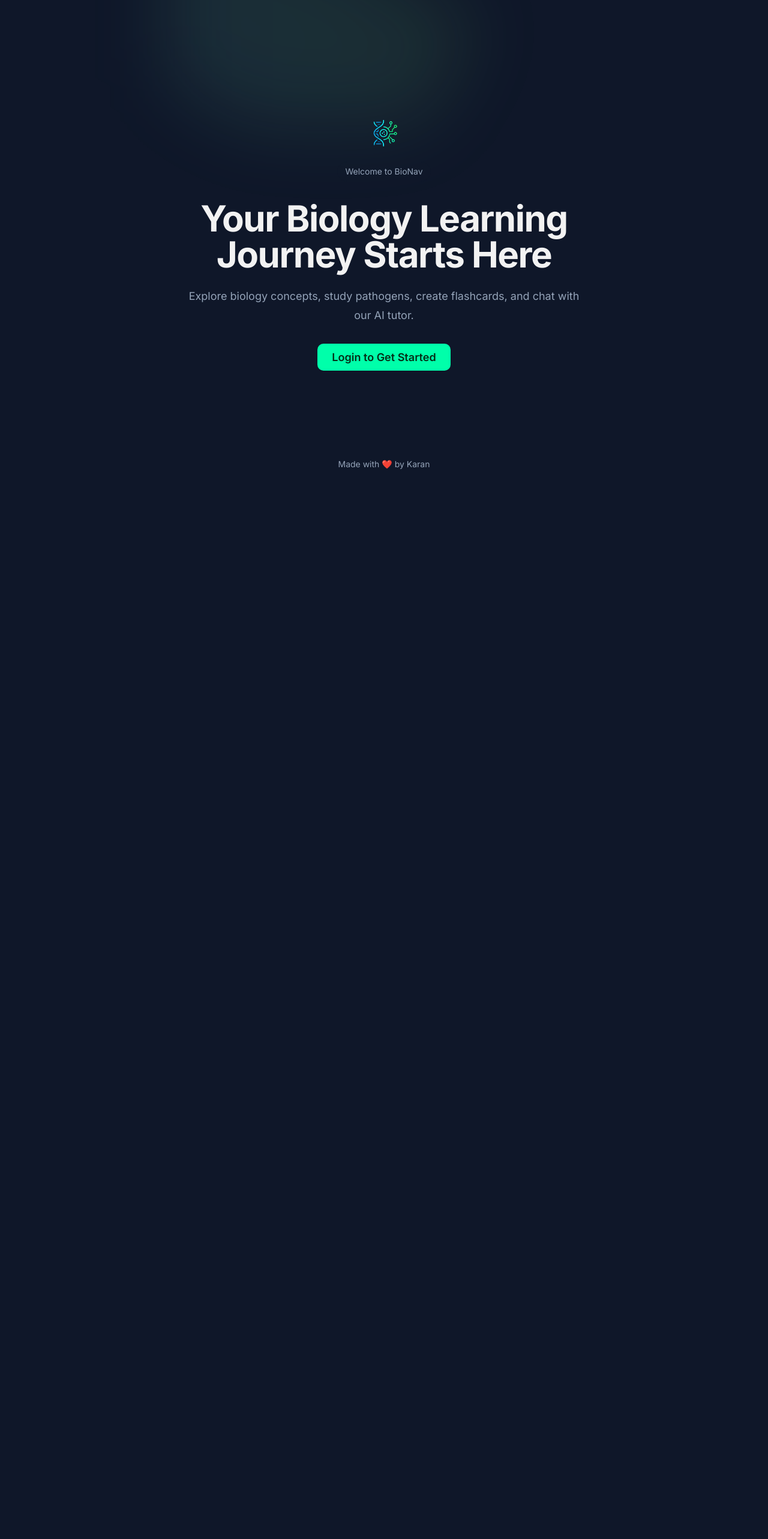
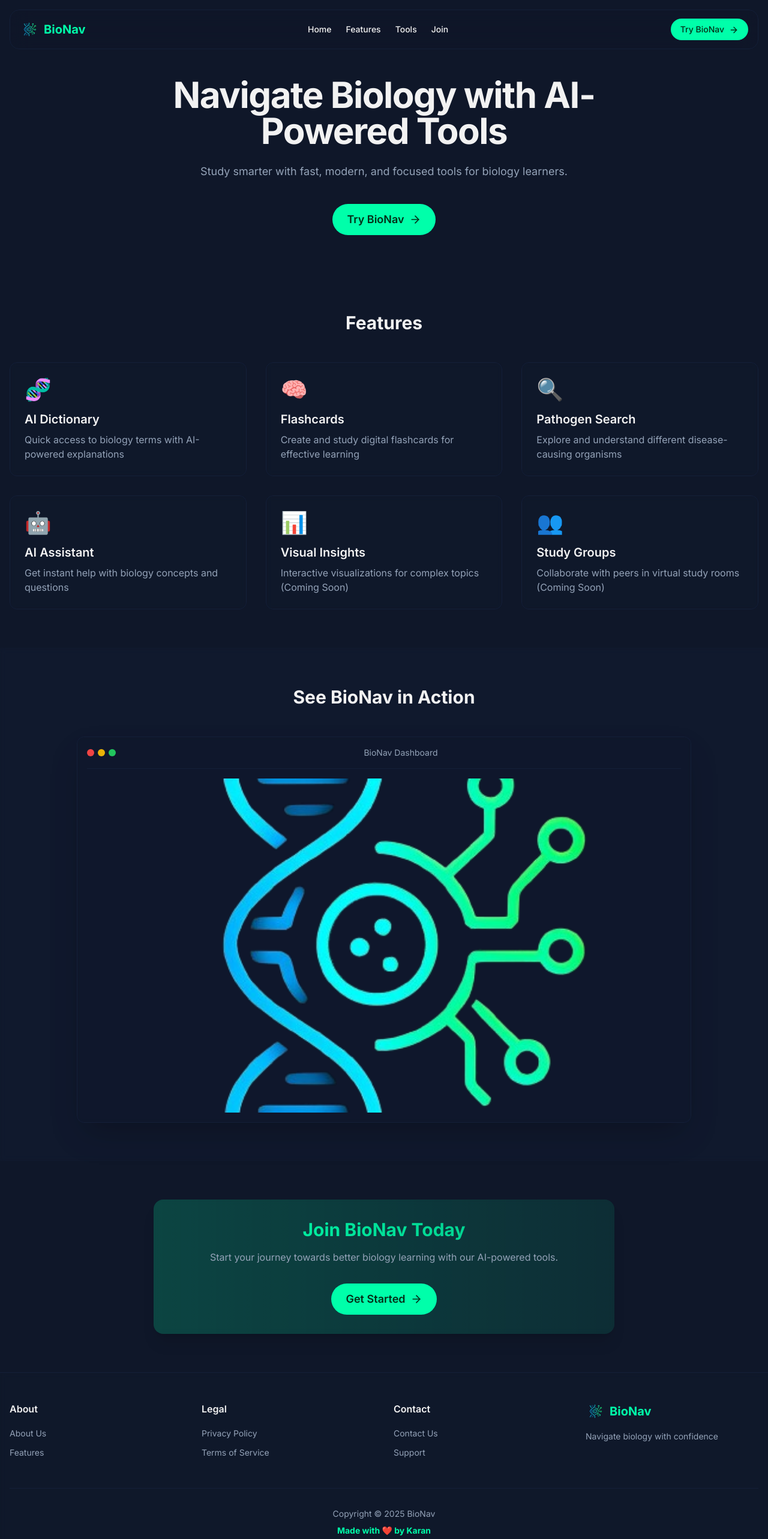
Before and after one commit to Karandev2007/BioNav, a Next.js app: page / in a window 1280 px wide. Shown: the top 2566 px of the page at 60% size. Before the commit the page ends 800 px from the top, so only its background shows below. Built offline with nearby package versions, Linux system fonts and the light colour scheme.

Commit message:
Update page.tsx

```diff
--- a/app/page.tsx
+++ b/app/page.tsx
@@ -2,21 +2,49 @@
 
 import Link from "next/link";
 import Image from "next/image";
+import { ArrowRight, Monitor, Sparkles } from "lucide-react";
+
+const features = [
+  {
+    title: "AI Dictionary",
+    icon: "🧬",
+    description: "Quick access to biology terms with AI-powered explanations",
+  },
+  {
+    title: "Flashcards",
+    icon: "🧠",
+    description: "Create and study digital flashcards for effective learning",
+  },
+  {
+    title: "Pathogen Search",
+    icon: "🔍",
+    description: "Explore and understand different disease-causing organisms",
+  },
+  {
+    title: "AI Assistant",
+    icon: "🤖",
+    description: "Get instant help with biology concepts and questions",
+  },
+  {
+    title: "Visual Insights",
+    icon: "📊",
+    description: "Interactive visualizations for complex topics (Coming Soon)",
+  },
+  {
+    title: "Study Groups",
+    icon: "👥",
+    description: "Collaborate with peers in virtual study rooms (Coming Soon)",
+  },
+];
 
 export default function HomePage() {
   return (
-    <div className="fixed inset-0 flex min-h-screen flex-col items-center justify-center bg-background">
-      <div className="relative isolate px-6">
-        <div className="absolute inset-x-0 -top-40 -z-10 transform-gpu overflow-hidden blur-3xl sm:-top-80">
-          <div
-            className="relative left-[calc(50%-11rem)] aspect-[1155/678] w-[36.125rem] -translate-x-1/2 rotate-[30deg] bg-gradient-to-tr from-[#80ffea] to-[#8aff80] opacity-10"
-          />
-        </div>
-
-        {/* content */}
-        <div className="mx-auto max-w-2xl text-center">
-          <div className="mb-8 flex flex-col items-center gap-4">
-            <div className="relative h-16 w-16">
+    <div className="min-h-screen bg-background">
+      {/* header */}
+      <header className="fixed top-4 left-4 right-4 z-50 mx-auto max-w-7xl rounded-2xl border bg-background/60 backdrop-blur-lg">
+        <div className="container mx-auto flex h-16 items-center justify-between px-4">
+          <div className="flex items-center gap-2">
+            <div className="relative h-8 w-8 transition-transform hover:scale-110">
               <Image
                 src="/logo.png"
                 alt="BioNav Logo"
@@ -24,31 +52,202 @@ export default function HomePage() {
                 className="object-contain"
               />
             </div>
-            <div className="inline-flex rounded-full px-3 py-1 text-sm leading-6 text-muted-foreground ring-1 ring-border/10 hover:ring-border/20">
-              Welcome to BioNav
-            </div>
+            <span className="text-xl font-bold text-primary">BioNav</span>
           </div>
-          <h1 className="text-4xl font-bold tracking-tight text-foreground sm:text-6xl">
-            Your Biology Learning Journey Starts Here
+          <nav className="hidden md:flex items-center gap-6">
+            <Link href="/" className="text-sm font-medium transition-colors hover:text-primary">
+              Home
+            </Link>
+            <Link href="#features" className="text-sm font-medium transition-colors hover:text-primary">
+              Features
+            </Link>
+            <Link href="#tools" className="text-sm font-medium transition-colors hover:text-primary">
+              Tools
+            </Link>
+            <Link href="#join" className="text-sm font-medium transition-colors hover:text-primary">
+              Join
+            </Link>
+          </nav>
+          <a
+            href="https://accounts.bionav.qeintech.in/sign-in"
+            className="group rounded-full bg-primary px-4 py-2 text-sm font-medium text-primary-foreground transition-all hover:bg-primary/90 hover:shadow-lg hover:scale-105"
+          >
+            Try BioNav
+            <ArrowRight className="ml-2 inline-block h-4 w-4 transition-transform group-hover:translate-x-1" />
+          </a>
+        </div>
+      </header>
+
+      {/* hero section */}
+      <section className="relative pt-32 pb-16">
+        <div className="absolute inset-0 -z-10 overflow-hidden">
+          <div className="absolute left-[calc(50%-11rem)] aspect-[1155/678] w-[36.125rem] -translate-x-1/2 rotate-[30deg] bg-gradient-to-tr from-[#80ffea] to-[#8aff80] opacity-10 animate-pulse" />
+        </div>
+        <div className="container mx-auto px-4 text-center">
+          <h1 className="mx-auto max-w-4xl text-4xl font-bold tracking-tight sm:text-6xl">
+            Navigate Biology with AI-Powered Tools
           </h1>
-          <p className="mt-6 text-lg leading-8 text-muted-foreground">
-            Explore biology concepts, study pathogens, create flashcards, and chat with our AI tutor.
+          <p className="mx-auto mt-6 max-w-2xl text-lg text-muted-foreground">
+            Study smarter with fast, modern, and focused tools for biology learners.
           </p>
-
-          {/* login button */}
-          <div className="mt-10">
+          <div className="mt-10 flex justify-center gap-4">
             <a
               href="https://accounts.bionav.qeintech.in/sign-in"
-              className="rounded-md bg-primary px-6 py-3 text-lg font-semibold text-primary-foreground shadow-sm hover:bg-primary/90 focus-visible:outline focus-visible:outline-2 focus-visible:outline-offset-2 focus-visible:outline-primary"
+              className="group inline-flex items-center gap-2 rounded-full bg-primary px-6 py-3 text-lg font-semibold text-primary-foreground transition-all hover:bg-primary/90 hover:shadow-lg hover:scale-105"
             >
-              Login to Get Started
+              Try BioNav
+              <ArrowRight className="h-5 w-5 transition-transform group-hover:translate-x-1" />
             </a>
           </div>
         </div>
-      </div>
+      </section>
 
-      <footer className="absolute bottom-4 text-sm text-muted-foreground">
-        Made with ❤️ by Karan
+      {/* features section */}
+      <section id="features" className="py-16">
+        <div className="container mx-auto px-4">
+          <h2 className="text-center text-3xl font-bold">Features</h2>
+          <div className="mt-12 grid gap-8 sm:grid-cols-2 lg:grid-cols-3">
+            {features.map((feature) => (
+              <div
+                key={feature.title}
+                className="group rounded-xl border bg-card/30 backdrop-blur-sm p-6 transition-all hover:border-primary hover:shadow-lg hover:scale-105"
+              >
+                <span className="text-4xl group-hover:animate-bounce">{feature.icon}</span>
+                <h3 className="mt-4 text-xl font-semibold">{feature.title}</h3>
+                <p className="mt-2 text-muted-foreground">
+                  {feature.description}
+                </p>
+              </div>
+            ))}
+          </div>
+        </div>
+      </section>
+
+      {/* preview section */}
+      <section id="tools" className="py-16 bg-accent/30 backdrop-blur-sm">
+        <div className="container mx-auto px-4">
+          <h2 className="text-center text-3xl font-bold">See BioNav in Action</h2>
+          <div className="mt-12">
+            <div className="mx-auto max-w-5xl rounded-xl border bg-background/50 backdrop-blur-sm p-4 shadow-2xl transition-transform hover:scale-[1.02]">
+              <div className="flex items-center gap-2 border-b pb-4">
+                <div className="flex gap-1.5">
+                  <div className="h-3 w-3 rounded-full bg-red-500" />
+                  <div className="h-3 w-3 rounded-full bg-yellow-500" />
+                  <div className="h-3 w-3 rounded-full bg-green-500" />
+                </div>
+                <div className="flex-1 text-center text-sm text-muted-foreground">
+                  BioNav Dashboard
+                </div>
+              </div>
+              <div className="relative aspect-[16/9] mt-4">
+                <Image
+                  src="/logo.png"
+                  alt="BioNav Dashboard Preview"
+                  fill
+                  className="rounded-lg object-cover"
+                />
+              </div>
+            </div>
+          </div>
+        </div>
+      </section>
+
+      {/* join section */}
+      <section id="join" className="py-16">
+        <div className="container mx-auto px-4 text-center">
+          <div className="mx-auto max-w-3xl rounded-2xl bg-gradient-to-r from-primary/20 to-primary/10 backdrop-blur-sm p-8 shadow-xl">
+            <h2 className="text-3xl font-bold bg-gradient-to-r from-primary to-primary/70 bg-clip-text text-transparent">
+              Join BioNav Today
+            </h2>
+            <p className="mx-auto mt-4 max-w-2xl text-muted-foreground">
+              Start your journey towards better biology learning with our AI-powered tools.
+            </p>
+            <a
+              href="https://accounts.bionav.qeintech.in/sign-in"
+              className="group mt-8 inline-flex items-center gap-2 rounded-full bg-primary px-6 py-3 text-lg font-semibold text-primary-foreground transition-all hover:bg-primary/90 hover:shadow-lg hover:scale-105"
+            >
+              Get Started
+              <ArrowRight className="h-5 w-5 transition-transform group-hover:translate-x-1" />
+            </a>
+          </div>
+        </div>
+      </section>
+
+      {/* footer */}
+      <footer className="border-t bg-card/30 backdrop-blur-sm">
+        <div className="container mx-auto px-4 py-12">
+          <div className="grid gap-8 sm:grid-cols-2 lg:grid-cols-4">
+            <div>
+              <h3 className="font-semibold">About</h3>
+              <ul className="mt-4 space-y-2">
+                <li>
+                  <Link href="#" className="text-sm text-muted-foreground transition-colors hover:text-primary">
+                    About Us
+                  </Link>
+                </li>
+                <li>
+                  <Link href="#" className="text-sm text-muted-foreground transition-colors hover:text-primary">
+                    Features
+                  </Link>
+                </li>
+              </ul>
+            </div>
+            <div>
+              <h3 className="font-semibold">Legal</h3>
+              <ul className="mt-4 space-y-2">
+                <li>
+                  <Link href="#" className="text-sm text-muted-foreground transition-colors hover:text-primary">
+                    Privacy Policy
+                  </Link>
+                </li>
+                <li>
+                  <Link href="#" className="text-sm text-muted-foreground transition-colors hover:text-primary">
+                    Terms of Service
+                  </Link>
+                </li>
+              </ul>
+            </div>
+            <div>
+              <h3 className="font-semibold">Contact</h3>
+              <ul className="mt-4 space-y-2">
+                <li>
+                  <Link href="#" className="text-sm text-muted-foreground transition-colors hover:text-primary">
+                    Contact Us
+                  </Link>
+                </li>
+                <li>
+                  <Link href="#" className="text-sm text-muted-foreground transition-colors hover:text-primary">
+                    Support
+                  </Link>
+                </li>
+              </ul>
+            </div>
+            <div>
+              <div className="flex items-center gap-2">
+                <div className="relative h-8 w-8 transition-transform hover:scale-110">
+                  <Image
+                    src="/logo.png"
+                    alt="BioNav Logo"
+                    fill
+                    className="object-contain"
+                  />
+                </div>
+                <span className="text-xl font-bold text-primary">BioNav</span>
+              </div>
+              <p className="mt-4 text-sm text-muted-foreground">
+                Navigate biology with confidence
+              </p>
+            </div>
+          </div>
+          <div className="mt-12 border-t pt-8 text-center">
+            <p className="text-sm text-muted-foreground">
+              Copyright © 2025 BioNav
+            </p>
+            <p className="mt-2 text-sm font-bold text-primary">
+              Made with ❤️ by Karan
+            </p>
+          </div>
+        </div>
       </footer>
     </div>
   );
```
